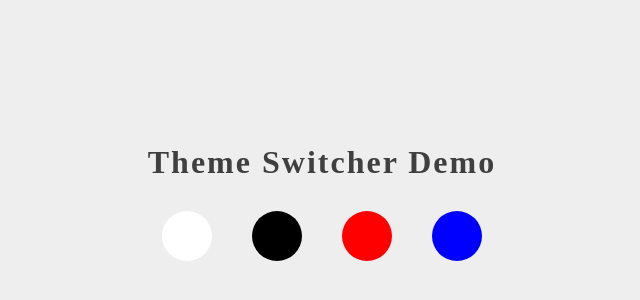
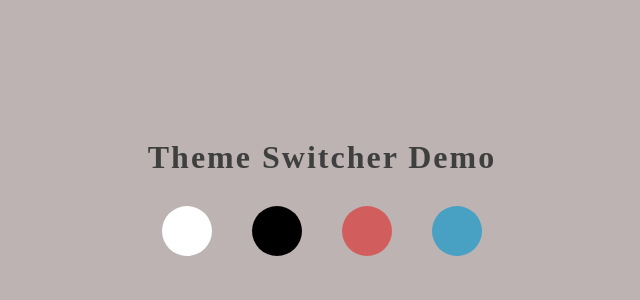
Before and after one commit to LU-JIEJIE/Theme-Switcher-Demo, a plain HTML site: page index.html in a window 1280 px wide. Shown: the part 198-498 px from the top of the page, without its empty margins (318-958 px from the left). Drawn offline with Linux system fonts and the light colour scheme.

Commit message:
更换为更舒适的颜色 添加按钮悬浮效果

```diff
--- a/css/reset.css
+++ b/css/reset.css
@@ -25,7 +25,9 @@ body{
 
 .container .switch-button{
     display: flex;
-    margin-top: 30px;
+    margin-top: 20px;
+    align-items: center;
+    height: 70px;
 }
 /* 按钮公共样式 */
 .container .switch-button .btn{
@@ -35,7 +37,13 @@ body{
     margin: 0 20px;
     user-select: none;
     cursor: pointer;
+    transition: all .1s ease-in-out;
 }
+/* 鼠标移过 */
+.container .switch-button .btn:hover{
+    box-shadow: 0px 0px 10px 1px rgba(0, 0, 0,1);
+}
+
 /* 按钮颜色样式 */
 .container .switch-button .white{
     background-color: white;
@@ -46,9 +54,9 @@ body{
 }
 
 .container .switch-button .red{
-    background-color: red;
+    background-color: rgb(210, 93, 93);
 }
 
 .container .switch-button .blue{
-    background-color: blue;
+    background-color: rgb(72, 160, 195);
 }
--- a/css/theme-black.css
+++ b/css/theme-black.css
@@ -1,5 +1,5 @@
 body{
-    background-color: #04061e;
+    background-color: #292a36;
 }
 
 .container .title{
--- a/css/theme-blue.css
+++ b/css/theme-blue.css
@@ -1,7 +1,7 @@
 body{
-    background-color: rgb(14, 14, 185);
+    background-color: rgb(19, 76, 125);
 }
 
 .container .title{
-    color: rgb(58, 58, 206);
+    color: rgb(57, 127, 188);
 }
--- a/css/theme-red.css
+++ b/css/theme-red.css
@@ -1,7 +1,7 @@
 body{
-    background-color: rgb(211, 73, 73);
+    background-color: rgb(138, 90, 90);
 }
 
 .container .title{
-    color: rgb(214, 140, 140);
+    color: rgb(221, 138, 138);
 }
--- a/css/theme-white.css
+++ b/css/theme-white.css
@@ -1,5 +1,5 @@
 body{
-    background-color: #eee;
+    background-color: rgb(189, 179, 179);
 }
 
 .container .title{
--- a/script.js
+++ b/script.js
@@ -8,9 +8,14 @@ const themes = [
 const btns = document.querySelectorAll('.btn');
 
 btns.forEach((btn) => {
+    // 绑定点击变换主题事件
     btn.addEventListener('click', function (e) {
         const theme = btn.dataset.theme;
         themeSwitch(theme);
+    });
+
+    // 绑定鼠标移过效果事件
+    btn.addEventListener('mouseover', function (e) {
     });
 })
 
```
